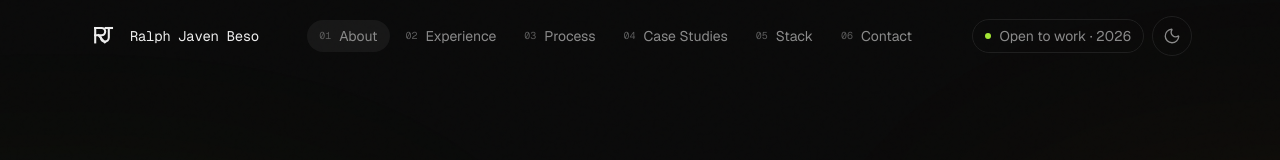
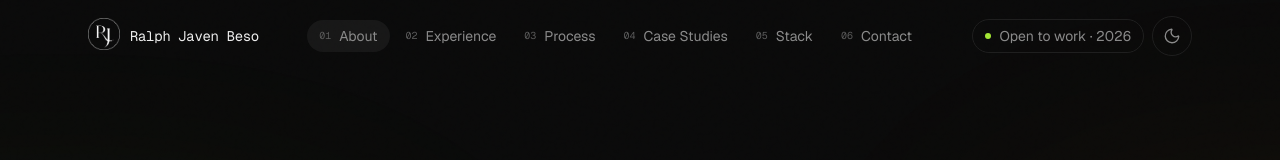
Before and after one commit to rjbeso-dev/portfolio, a Next.js app: page / in a window 1280 px wide. Shown: the top 160 px of the page. Built offline with nearby package versions, Linux system fonts and the light colour scheme.

Commit message:
feat: replace logo with new RJ monogram
- Add new RJ monogram logo (transparent PNG) to /public/logo.png
- Replace SVG-based Logo component with image-based version
- Add theme-aware CSS: black logo in light mode, inverts to white in dark mode

```diff
--- a/app/globals.css
+++ b/app/globals.css
@@ -92,3 +92,14 @@ body {
 
 .no-scrollbar::-webkit-scrollbar { display: none; }
 .no-scrollbar { scrollbar-width: none; }
+
+/* Logo — theme-aware adaptation
+   The RJ monogram is a black-on-transparent PNG. In dark mode (default),
+   invert it to white so it's visible on the dark background. Light mode
+   keeps it black. */
+.logo-mark img {
+  filter: invert(1);
+}
+:root[data-theme="light"] .logo-mark img {
+  filter: none;
+}
--- a/components/Logo.tsx
+++ b/components/Logo.tsx
@@ -1,36 +1,27 @@
+import Image from "next/image";
+
 type Props = { className?: string; size?: number };
 
-// Monoline "RJ" monogram in the spirit of the JK reference.
-// R on the left (stem + bowl + leg), J on the right (cap + stem + hook),
-// the J's hook curves back across and crosses the R's leg — interlocked.
-// No badge background; pure mark in currentColor so it inherits theme.
+// RJ monogram — image-based logo with theme-aware adaptation.
+// The PNG is rendered black-on-transparent; in dark mode we invert it
+// so it appears white on the dark background. Light mode keeps it
+// black as designed.
 export default function Logo({ className = "", size = 32 }: Props) {
   return (
-    <svg
-      viewBox="0 0 40 40"
-      xmlns="http://www.w3.org/2000/svg"
-      width={size}
-      height={size}
+    <span
+      className={`relative inline-block logo-mark ${className}`}
+      style={{ width: size, height: size }}
+      aria-label="RJ"
       role="img"
-      aria-label="RJ"
-      className={`text-fg ${className}`}
-      fill="none"
-      stroke="currentColor"
-      strokeWidth={2.6}
-      strokeLinecap="square"
-      strokeLinejoin="miter"
     >
-      {/* R — stem */}
-      <path d="M 9 10 V 28" />
-      {/* R — top bar + bowl + bowl-bottom back to stem */}
-      <path d="M 9 10 H 17 A 4.5 4.5 0 0 1 17 19 H 9" />
-      {/* R — diagonal leg */}
-      <path d="M 13 19 L 21 28" />
-
-      {/* J — short top cap */}
-      <path d="M 22 10 H 30" />
-      {/* J — stem dropping into a hook that curves back left under the R */}
-      <path d="M 26 10 V 22 A 5 5 0 0 1 16 22" />
-    </svg>
+      <Image
+        src="/logo.png"
+        alt="RJ"
+        fill
+        priority
+        sizes={`${size}px`}
+        className="object-contain"
+      />
+    </span>
   );
 }
```
Also changed, not shown: public/logo.png (added).
